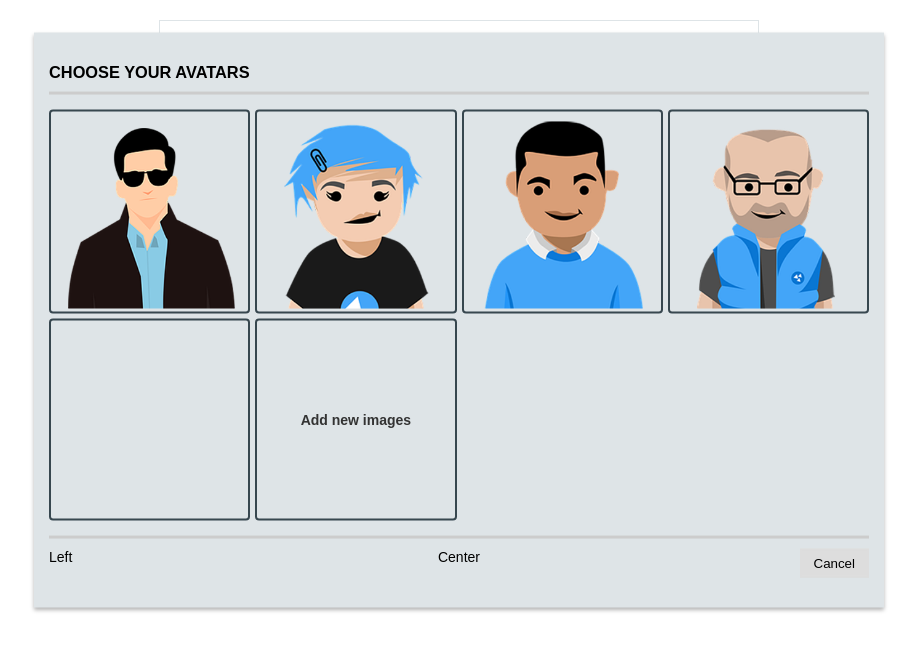
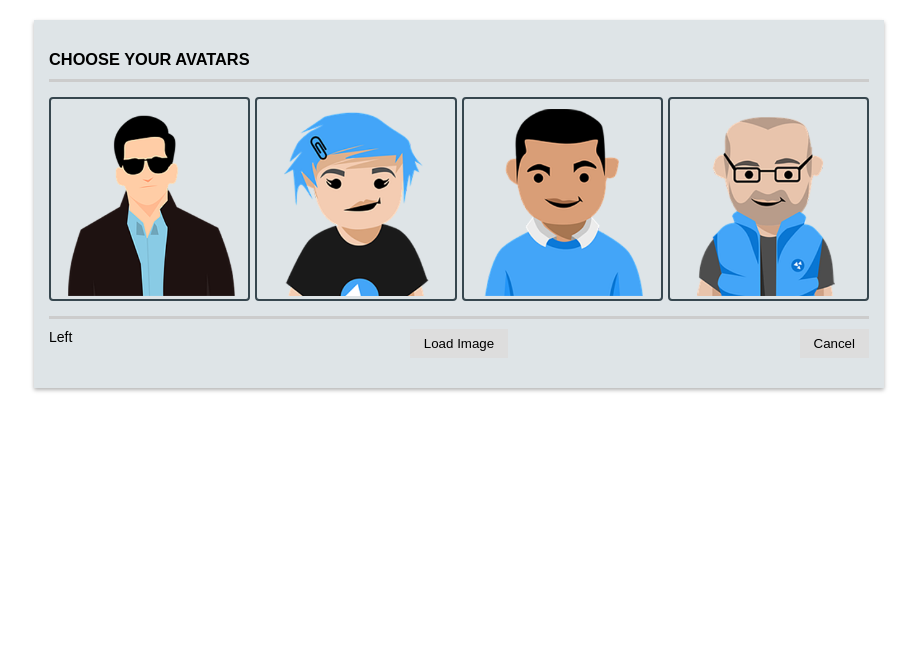
Before and after one commit to alHasandev/MyLists_V_0, a PHP site: page /profile-edit.html in a window 1280 px wide, after a click that opens the changed part. Shown: the top 651 px of the page, without its empty margins (181-1098 px from the left). Run offline with PHP 8.4, Linux system fonts and the light colour scheme.

Commit message:
load all images in resource with ajax get data in server php

```diff
--- a/_component.css
+++ b/_component.css
@@ -227,10 +227,10 @@ hr {
   background-color: #DEE4E7;
   box-shadow: 0 2px 4px 0 rgba(0, 0, 0, 0.3);
   position: absolute;
-  margin: 10px 0;
-  top: 10%;
+  /* margin-bottom: 10px; */
+  top: 20px;
   left: 50%;
-  transform: translate(-50%, -10%);
+  transform: translate(-50%, 0);
   z-index: 10;
 }
 
@@ -262,6 +262,17 @@ hr {
   grid-column: 4 / span 1;
   justify-self: end;
 }
+
+/* -- modal on mobile size */
+@media only screen and (max-width: 860px) {
+  .modal {
+    /* max-width: 90%; */
+    /* margin: 10px; */
+    top: 0;
+  }
+}
+
+/* -- modal on mobile size / end */
 
 /* modal / popup container / end */
 
--- /dev/null
+++ b/load-images.js
@@ -0,0 +1,36 @@
+// prepare DOM Element References
+const avatarContainer = document.getElementById('avatar-container');
+
+function loadImages(url) {
+  const xhttp = new XMLHttpRequest();
+
+  xhttp.onreadystatechange = function () {
+    if (this.readyState == 4 && this.status == 200) {
+      // let imgBox = '';
+      // let imgLists = JSON.parse(this.responseText);
+      // imgLists.forEach(img => {
+      //   imgBox += getHtmlImg(img);
+      // });
+
+      // avatarContainer.innerHTML = imgBox;
+      console.log(this.responseText);
+    }
+  }
+
+  xhttp.open('GET', url, true);
+  xhttp.send();
+}
+
+function getHtmlImg(imgSrc) {
+  $html = '<div class="grid-item border border-dark rounded">';
+  $html += '<img src="' + imgSrc + '" alt="" class="avatar">';
+  $html += '</div>';
+
+  return $html;
+}
+
+function initModal() {
+  loadImages('server/image.php?path=true');
+}
+
+initModal();
--- a/profile-edit.html
+++ b/profile-edit.html
@@ -69,23 +69,20 @@
         <div class="grid-item border border-dark rounded">
           <img src="./assets/images/User_Avatars/avatar-man-4.png" alt="" class="avatar">
         </div>
-        <div class="grid-item border border-dark rounded" id="new-image">
-          <div class="image-collapse">
-            <img id="image-test" alt="">
-          </div>
-          <!-- this will filled with javascript -->
-        </div>
-        <div class="grid-item">
+
+        <!-- <div class="grid-item">
           <div class="files">
             <input type="file" class="input-file" id="add-image" capture>
             <label for="add-image" class="file-box rounded">Add new images</label>
           </div>
-        </div>
+        </div> -->
       </div>
     </div>
     <div class="modal-footer">
       <div class="footer-left">Left</div>
-      <div class="footer-center">Center</div>
+      <div class="footer-center">
+        <button class="btn" onclick="loadImages('server/image.php')">Load Image</button>
+      </div>
       <div class="footer-right">
         <button class="btn" onclick="closeModal('avatar-list')">Cancel</button>
       </div>
@@ -96,6 +93,7 @@
   <!-- script & library javascript -->
   <script src="app.js"></script>
   <script src="profile.js"></script>
+  <script src="load-images.js"></script>
   <script>
     // wait until DOM loaded
     document.addEventListener('DOMContentLoaded', () => {
@@ -129,6 +127,19 @@
         window.location.href = 'profile.html';
       });
     });
+
+    function loadImages(url) {
+      const xhttp = new XMLHttpRequest();
+
+      xhttp.onreadystatechange = function () {
+        if (this.readyState == 4 && this.status == 200) {
+          console.log(JSON.parse(this.responseText));
+        }
+      }
+
+      xhttp.open('GET', url, true);
+      xhttp.send();
+    }
   </script>
 </body>
 
--- /dev/null
+++ b/server/image.php
@@ -0,0 +1,70 @@
+<?php
+
+// dir path
+$dir = '../assets/images/User_Avatars/';
+
+const exclude = [
+  '.',
+  '..'
+];
+
+// get user request parameter
+function getParam($param)
+{
+  return isset($_GET[$param]) ? $_GET[$param] : false;
+}
+
+
+if (!isset($_GET['path'])) {
+  $with_path = 'false';
+} else {
+  $with_path = $_GET['path'];
+}
+
+// prepare dummy data
+$dummy = [
+  [
+    'Name' => 'user-grey.png',
+    'size' => '20013',
+    'resolution' => '320x320'
+  ],
+  [
+    'Name' => 'user-black.png',
+    'size' => '40212',
+    'resolution' => '320x320'
+  ],
+  [
+    'Name' => 'user-transparent.png',
+    'size' => '10313',
+    'resolution' => '320x320'
+  ]
+];
+
+// return param
+// echo getParam('get-image');
+// echo json_encode($dummy);
+
+function getImages($dir, $path = 'false')
+{
+  $images = glob($dir . '*.png');
+  $images = array_merge($images, glob($dir . '*.jpg'));
+  // $images = array_values(array_diff($images, exclude));
+  // $images = getBaseNames($images);
+  // print_r($images);
+  return $path === 'true' ? $images : getBaseNames($images);
+}
+
+function getBaseNames($paths)
+{
+  $result = [];
+  foreach ($paths as $path) {
+    array_push($result, basename($path));
+    // echo $path;
+    // print_r($path);
+  }
+
+  return $result;
+}
+
+// return json
+echo json_encode(getImages($dir, $with_path));
```
Also changed, not shown: register.html (+6 -15 lines), test-server.html (added, +34 -0 lines).
